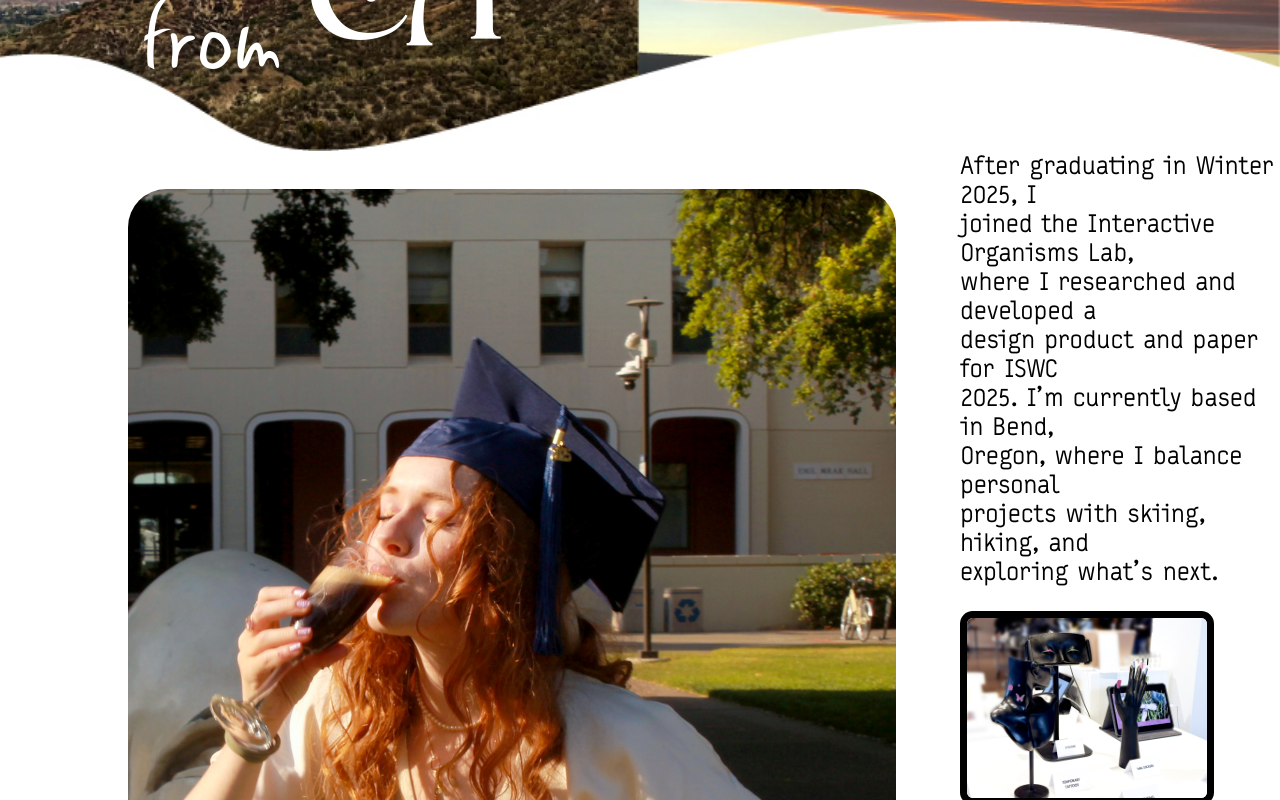
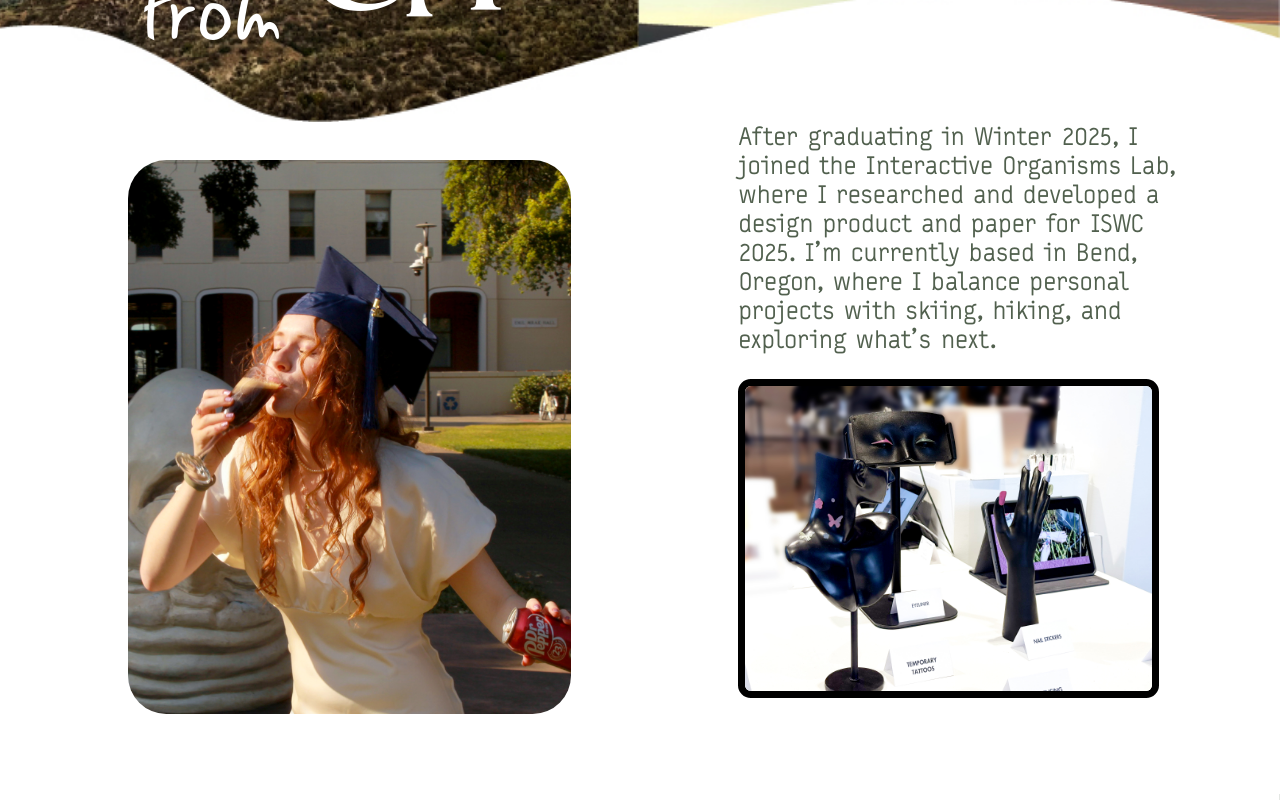
Before and after one commit to Thetiedyeguy/oliviabatesdesign, a React (Create React App) app in the folder client/: page /about in a window 1280 px wide. Shown: the part 2200-3000 px from the top of the page. Built offline with nearby package versions, Linux system fonts and the light colour scheme.

Commit message:
About page micro fixes.

```diff
--- a/client/src/pages/About/About.jsx
+++ b/client/src/pages/About/About.jsx
@@ -54,7 +54,7 @@ const About = () => {
                     where I began my design <br/>
                     degree while my parents settled <br/>
                     in Bend, Oregon. <br/>
-                    At Davis, I learned the fundamentals of design <br/>
+                    &emsp;&emsp;At Davis, I learned the fundamentals of design <br/>
                     through prototyped projects, combining digital tools such <br/>
                     as InDesign, Rhino, Illustrator, Photoshop, and <br/>
                     AutoDesk360 with fabrication methods including 3D <br/>
@@ -70,8 +70,7 @@ const About = () => {
                     communication strategies, which <br/>
                     continue to inform my design practice. <br/>
                     <br/>
-                    Although my coursework emphasized <br/>
-                    product design, I became especially <br/>
+                    &emsp;&emsp;In my studies I became especially <br/>
                     drawn to biomaterials as both a <br/>
                     material practice and a collaborative <br/>
                     research community. I was motivated by <br/>
@@ -102,11 +101,13 @@ const About = () => {
                 </div>
             </div>
             <div className={styles.signOff}>
-                <img
-                    src={grad}
-                    className={styles.grad}
-                    alt="Graduation"
-                />
+                <div>
+                    <img
+                        src={grad}
+                        className={styles.grad}
+                        alt="Graduation"
+                    />
+                </div>
                 <div className={styles.verticalSignOff}>
                     <p className={styles.projectText}>
                         After graduating in Winter 2025, I <br/>
--- a/client/src/pages/About/About.module.css
+++ b/client/src/pages/About/About.module.css
@@ -187,6 +187,7 @@ body {
 .signOff {
   margin: 0;
   margin-top: 3rem;
+  margin-bottom: 5rem;
   display: flex;
   flex-direction: row;
 }
@@ -216,4 +217,5 @@ body {
 .projectText{
   font-size: 2rem;
   font-family: 'body';
+  color: #51604E;
 }
```
